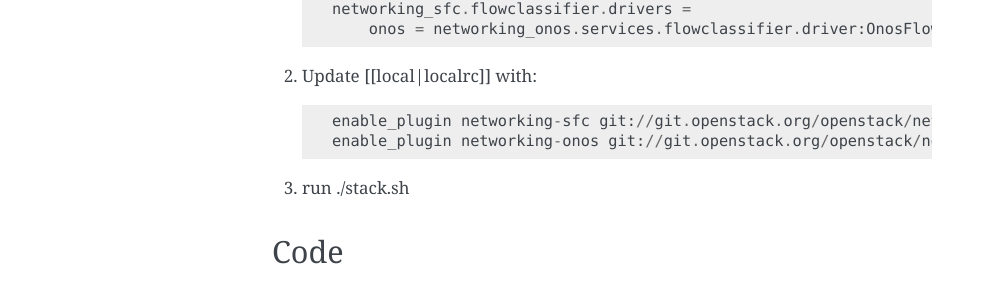
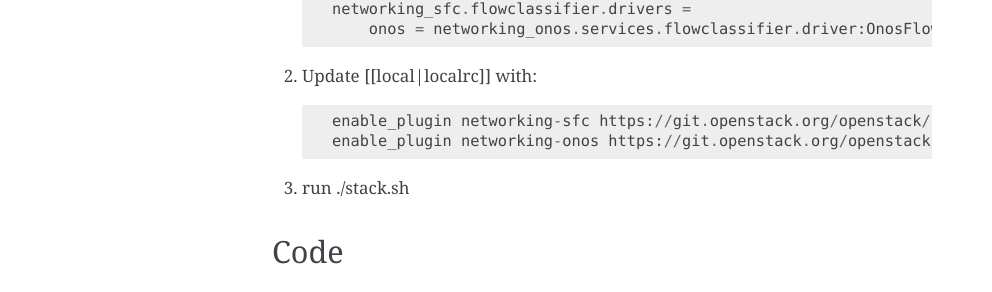
Before and after one commit to openstack-archive/networking-onos, a Sphinx documentation site: the page built from doc/source/devref/flowclassifier_driver.rst, in a window 1280 px wide. Shown: the part 843-1135 px from the top of the page, without its empty margins (148-1140 px from the left). Built offline with Sphinx 7.4.7, drawn with Linux system fonts in a browser that asks for light colours.

Commit message:
Replace openstack.org git:// URLs with https://
This is a mechanically generated change to replace openstack.org
git:// URLs with https:// equivalents.

This is in aid of a planned future move of the git hosting
infrastructure to a self-hosted instance of gitea (https://gitea.io),
which does not support the git wire protocol at this stage.

This update should result in no functional change.

For more information see the thread at

 http://lists.openstack.org/pipermail/openstack-discuss/2019-March/003825.html

Change-Id: I8e703a024f2478780a82a183bf5ae2d7970dac7c

```diff
--- a/doc/source/devref/flowclassifier_driver.rst
+++ b/doc/source/devref/flowclassifier_driver.rst
@@ -59,8 +59,8 @@
 
 2. Update [[local|localrc]] with::
 
-    enable_plugin networking-sfc git://git.openstack.org/openstack/networking-sfc
-    enable_plugin networking-onos git://git.openstack.org/openstack/networking-onos
+    enable_plugin networking-sfc https://git.openstack.org/openstack/networking-sfc
+    enable_plugin networking-onos https://git.openstack.org/openstack/networking-onos
 
 3. run ./stack.sh
 
--- a/doc/source/devref/sfc_driver.rst
+++ b/doc/source/devref/sfc_driver.rst
@@ -58,8 +58,8 @@
 
 2. Update [[local|localrc]] with::
 
-    enable_plugin networking-sfc git://git.openstack.org/openstack/networking-sfc
-    enable_plugin networking-onos git://git.openstack.org/openstack/networking-onos
+    enable_plugin networking-sfc https://git.openstack.org/openstack/networking-sfc
+    enable_plugin networking-onos https://git.openstack.org/openstack/networking-onos
 
 3. run ./stack.sh
 
--- a/requirements.txt
+++ b/requirements.txt
@@ -5,4 +5,4 @@
 pbr>=1.6 # Apache-2.0
 Babel!=2.3.0,!=2.3.1,!=2.3.2,!=2.3.3,>=1.3 # BSD
 neutron-lib>=0.0.1 # Apache-2.0
--e git://git.openstack.org/openstack/neutron.git#egg=neutron
+-e https://git.openstack.org/openstack/neutron.git#egg=neutron
--- a/test-requirements.txt
+++ b/test-requirements.txt
@@ -14,4 +14,4 @@
 WebTest>=2.0 # MIT
 testtools>=1.4.0 # MIT
 
--e git://git.openstack.org/openstack/networking-sfc.git#egg=networking-sfc
+-e https://git.openstack.org/openstack/networking-sfc.git#egg=networking-sfc
```
